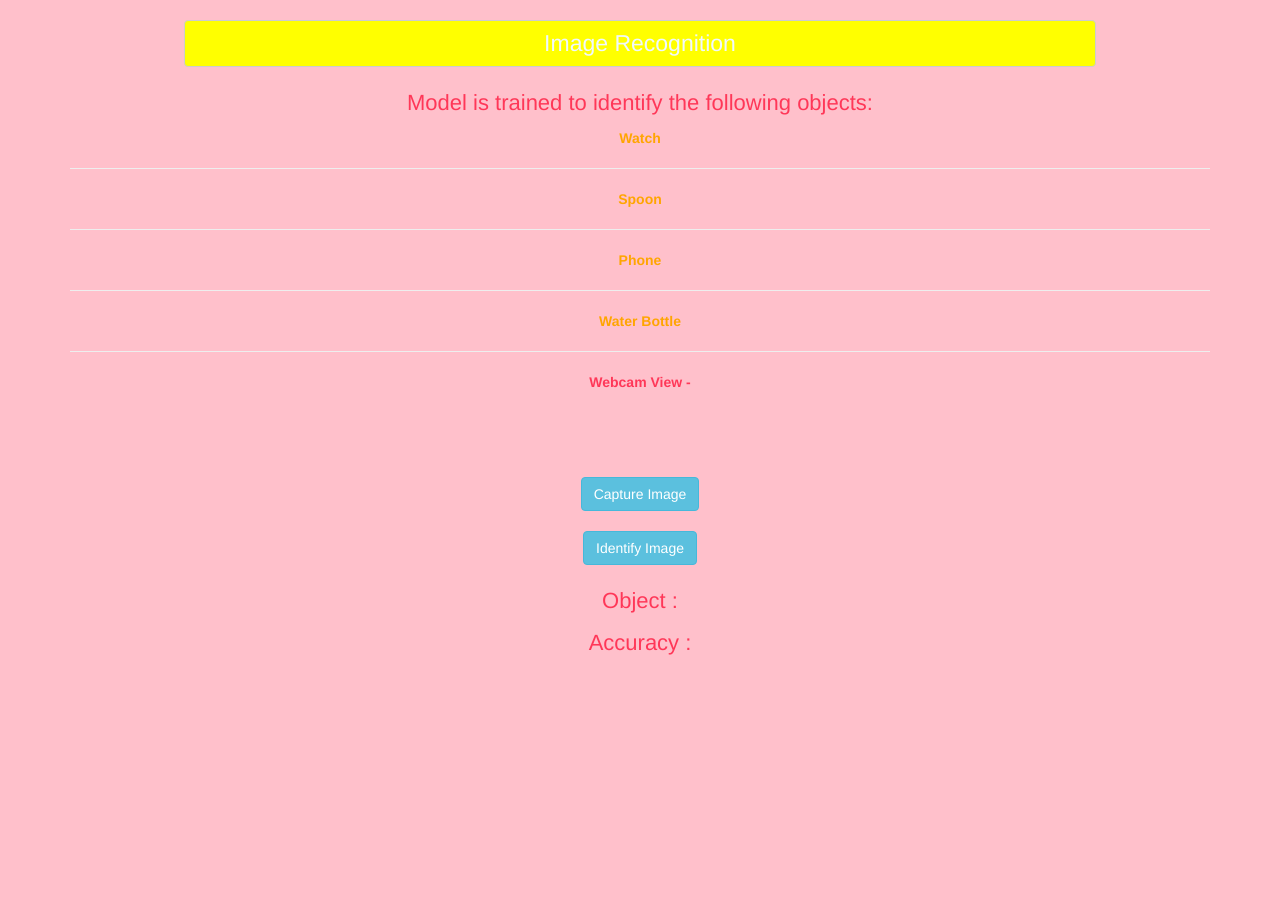
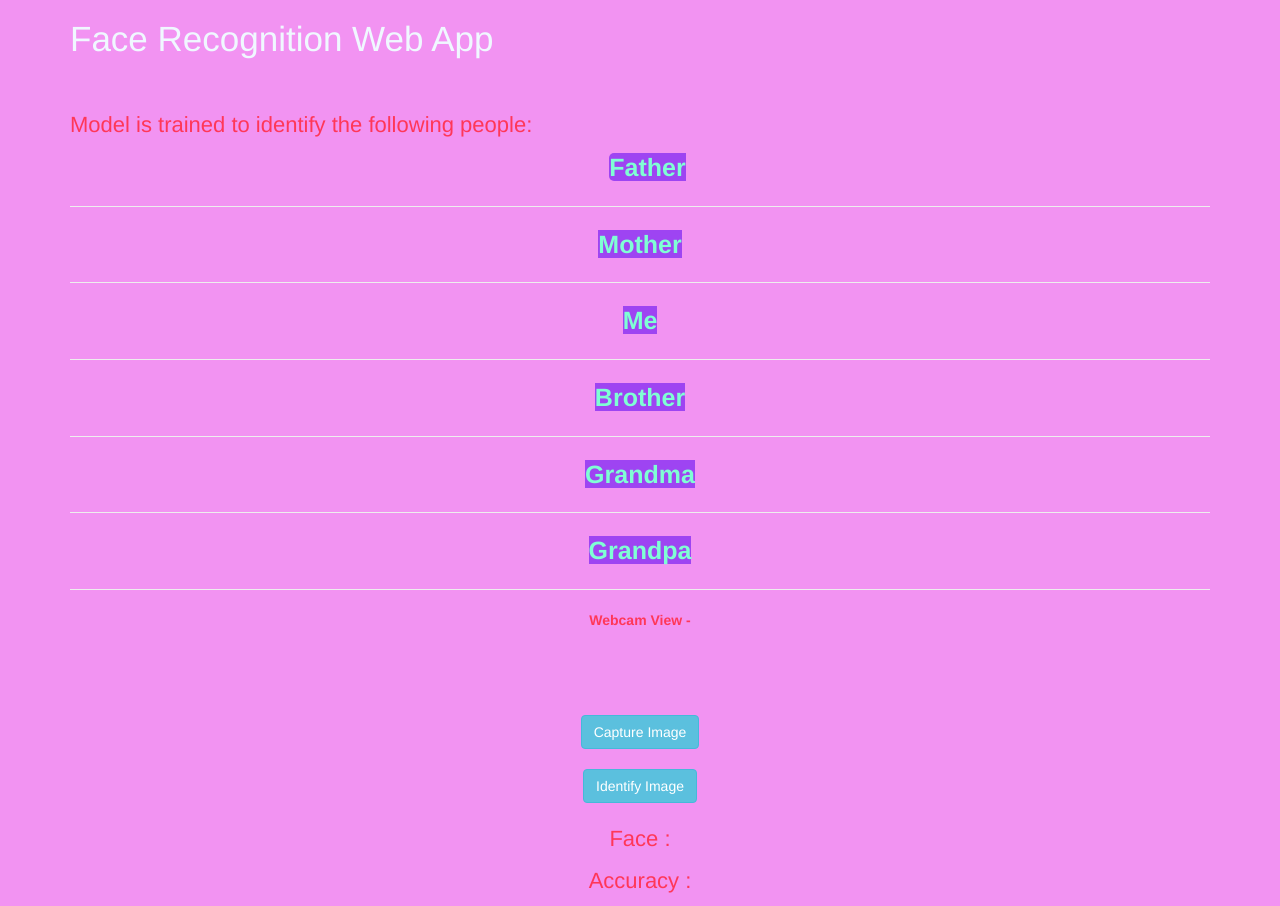
Before and after one commit to Hansika007/pro105, a plain HTML site: page index.html in a window 1280 px wide. Before the commit the page ends 800 px from the top, so only its background shows below. Drawn offline with nearby package versions, Linux system fonts and the light colour scheme; a script that the page names is missing.

Commit message:
Add files via upload

```diff
--- a/index.html
+++ b/index.html
@@ -1,5 +1,4 @@
-
-<html>
+ <html>
   <head>
     <title>Image recognition</title>
     <meta name="viewport" content="width=device-width, initial-scale=1.0">
@@ -8,7 +7,6 @@
     <script src="https://maxcdn.bootstrapcdn.com/bootstrap/3.4.0/js/bootstrap.min.js"></script>
 
     <script src="https://cdnjs.cloudflare.com/ajax/libs/webcamjs/1.0.26/webcam.js"></script>
-    <script src="https://unpkg.com/ml5@0.4.3/dist/ml5.min.js"></script>
 
    <link rel="stylesheet" href="style.css">
 
@@ -18,19 +16,23 @@
   <div class="container">
 
     <center>
-      <h3 class="btn btn-default heading">Image Recognition</h3>
+     <h3 class="heading">Face Recognition Web App</h3>
 
       <br><br>
 
-      <p style="font-size: 22px;">Model is trained to identify the following objects: </p>
-      <b class="name_of_object">
-        Watch
+      <p style="font-size: 22px; text-align: left;">Model is trained to identify the following people: </p>
+      <b class="name_of_object" style = "font-size: 25px;">
+        Father
         <hr>
-        Spoon
+        Mother
         <hr>
-        Phone
+        Me
         <hr>
-        Water Bottle
+        Brother
+        <hr>
+        Grandma
+        <hr>
+        Grandpa
         <hr>
       </b>
 
@@ -51,7 +53,7 @@
 
       <br><br>
 
-      <p style="font-size: 22px;">Object : <span id = "result_object_name"></span> </p>
+      <p style="font-size: 22px;">Face : <span id = "result_object_name"></span> </p>
       <p style="font-size: 22px;">Accuracy : <span id = "result_object_accuracy"></span>  </p>
     </center>
 
--- a/main.js
+++ b/main.js
@@ -17,7 +17,7 @@ function take_snapshot()
 }
 
 console.log('ml5 version', ml5.version );
-classifier = ml5.imageClassifier('https://teachablemachine.withgoogle.com/models/08klggPjV/model.json', modelLoaded);
+classifier = ml5.imageClassifier('https://teachablemachine.withgoogle.com/models/cUFrOErX_/model.json', modelLoaded);
 
 function modelLoaded()
 {
@@ -40,6 +40,7 @@ function gotResult(error , results)
     {
         console.log(results);
         document.getElementById("result_object_name").innerHTML = results[0].label;
-        document.getElementById("result_object_accuracy").innerHTML = results[0].confidence;
+        var accu = results[0].confidence.toFixed(3)*100;
+        document.getElementById("result_object_accuracy").innerHTML = accu+" %";
     }
 }
--- a/style.css
+++ b/style.css
@@ -1,18 +1,27 @@
 body
 {
     color:rgb(255, 55, 88);
-    background-color: pink ;
+    background-color: rgb(242, 147, 242) ;
 }
 
 .heading
 {
     color:aliceblue;
-    background-color: yellow ;
-    width : 80% ;
-    font-size: 23px;
+    font-size: 35px;
+    text-align: left;
 }
 
-.name_of_object, #result_object_name , #result_object_accuracy
+ #result_object_name , #result_object_accuracy
 {
     color: orange;
 }
+
+.name_of_object
+{
+    color: aquamarine;
+    background-color: rgb(158, 68, 242);
+    background-size : length = 75% ;
+    text-align: right;
+    margin-left: 15 ;
+    border-radius: 5px;
+}
```
